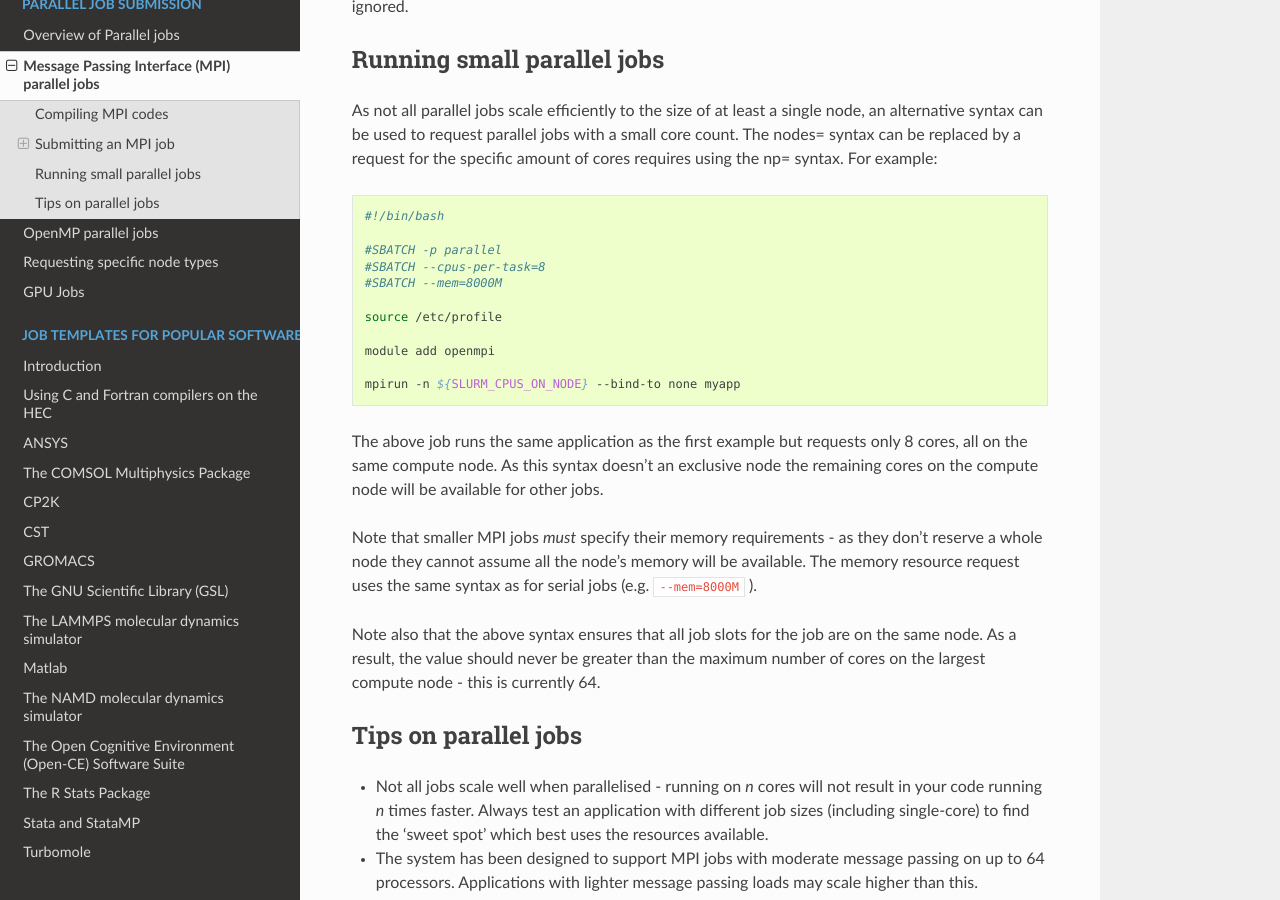
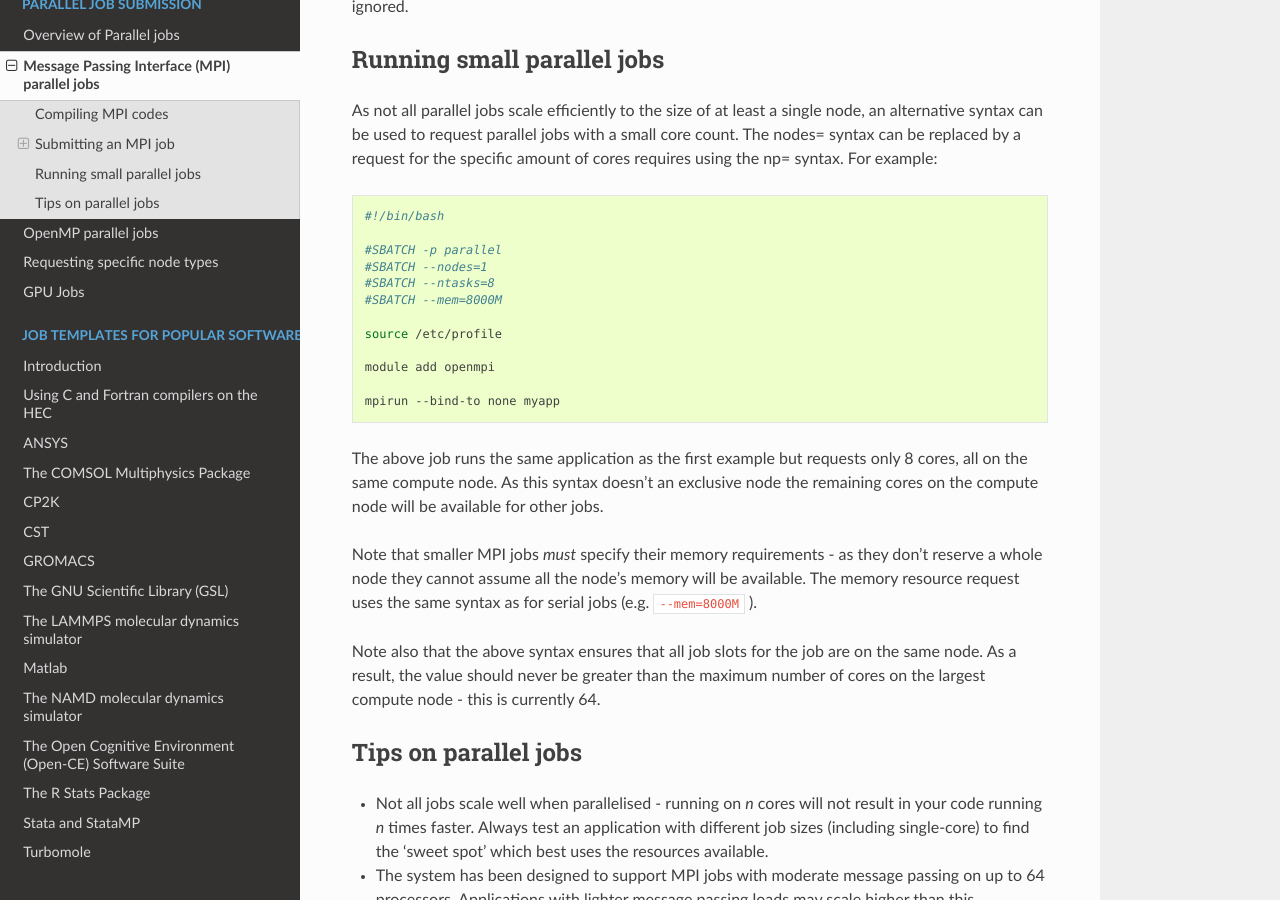
Before and after one commit to MikePacey/Lancaster-HEC, a Sphinx documentation site: the page built from docs/mpi.rst, in a window 1280 px wide and 900 px high, scrolled down 2923 px. Built offline with Sphinx 7.4.7 and the Read the Docs theme 2.0.0, drawn with Linux system fonts in a browser that asks for light colours; formulas are drawn with MathJax 3.

Commit message:
main branch

```diff
--- a/docs/mpi.rst
+++ b/docs/mpi.rst
@@ -166,14 +166,15 @@ syntax. For example:
   #!/bin/bash
 
   #SBATCH -p parallel
-  #SBATCH --cpus-per-task=8
+  #SBATCH --nodes=1
+  #SBATCH --ntasks=8
   #SBATCH --mem=8000M
 
   source /etc/profile
 
   module add openmpi
 
-  mpirun -n ${SLURM_CPUS_ON_NODE} --bind-to none myapp
+  mpirun --bind-to none myapp
 
 The above job runs the same application as the first example but
 requests only 8 cores, all on the same compute node. As this syntax
```
